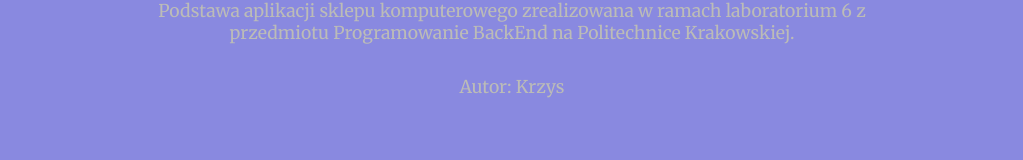
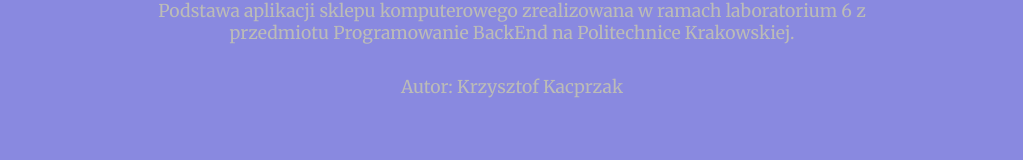
Before and after one commit to pepe230kk/computer-shop-2026, a Next.js app: page / in a window 1280 px wide. Shown: the part 403-563 px from the top of the page, without its empty margins (128-1151 px from the left). Built offline with nearby package versions, Linux system fonts and the light colour scheme.

Commit message:
Aktualizacja danych autora na Krzysztof Kacprzak

```diff
--- a/app/page.tsx
+++ b/app/page.tsx
@@ -16,7 +16,7 @@ export default function Home() {
         Podstawa aplikacji sklepu komputerowego zrealizowana w ramach laboratorium 6
         z przedmiotu Programowanie BackEnd na Politechnice Krakowskiej.
       </p>
-      <p>Autor: Krzys</p>
+      <p>Autor: Krzysztof Kacprzak</p>
       <Link href="/product-list">Przejdź do katalogu produktów</Link>
     </div>
   );
```
